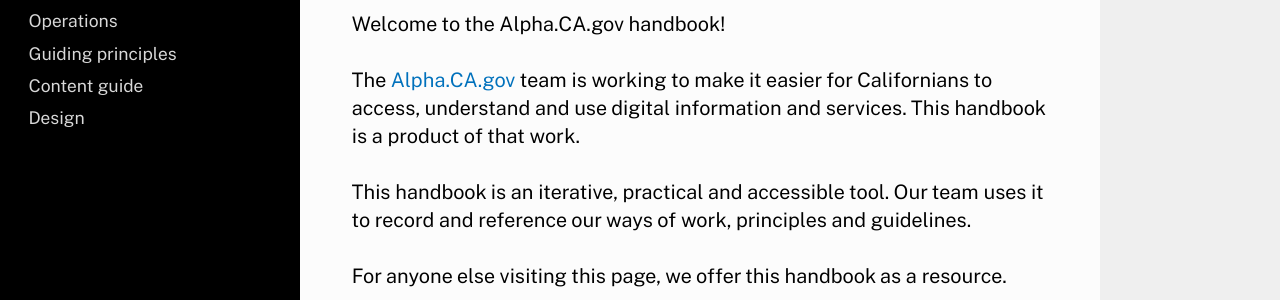
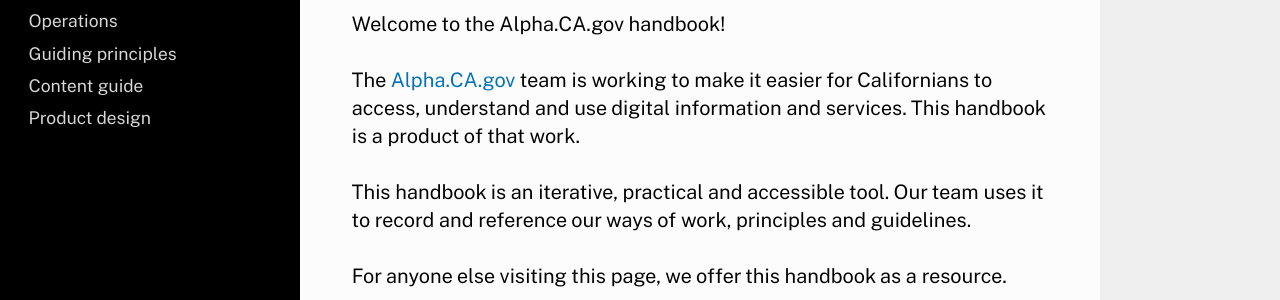
Before and after one commit to cagov/handbook-cadotgov, an MkDocs documentation site: the page built from docs/README.md, in a window 1280 px wide. Shown: the part 167-467 px from the top of the page. Built offline with MkDocs 1.6.1, drawn with Linux system fonts in a browser that asks for light colours; nearby versions of some CDN libraries; old or Windows-style settings are respelled for this version of MkDocs.

Commit message:
Update mkdocs.yml

```diff
--- a/mkdocs.yml
+++ b/mkdocs.yml
@@ -8,7 +8,7 @@
     - Operations: operations.md
     - Guiding principles: principles.md
     - Content guide: content.md
-    - Design: design.md
+    - Product design: design.md
 
 theme:
     name: readthedocs
```
